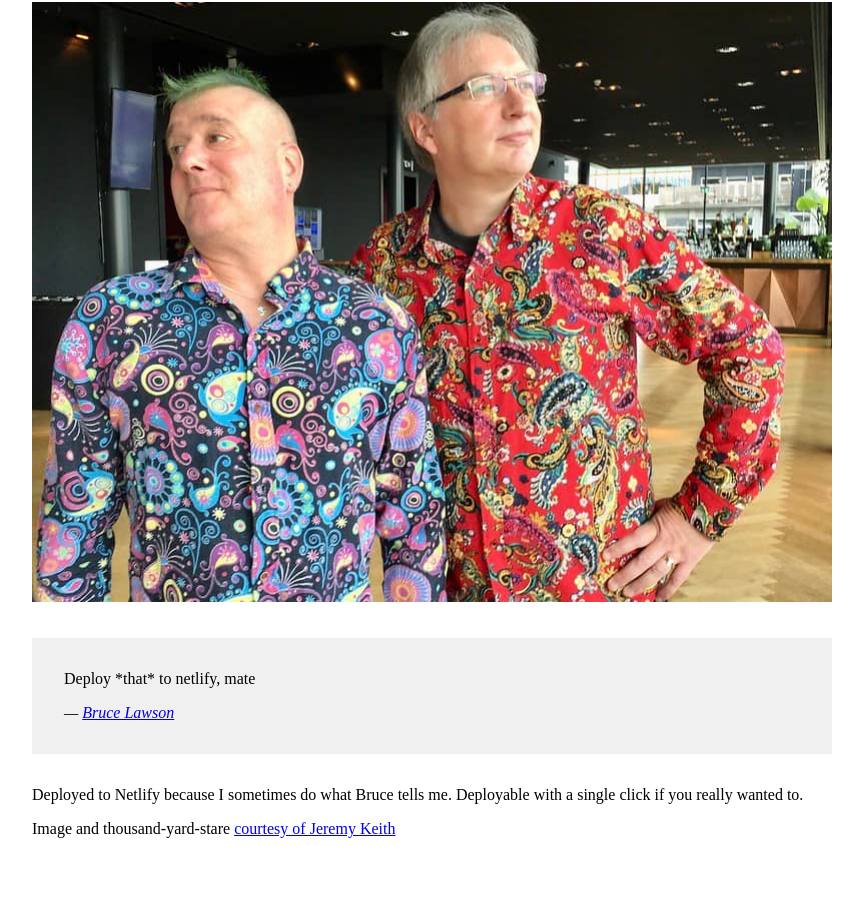
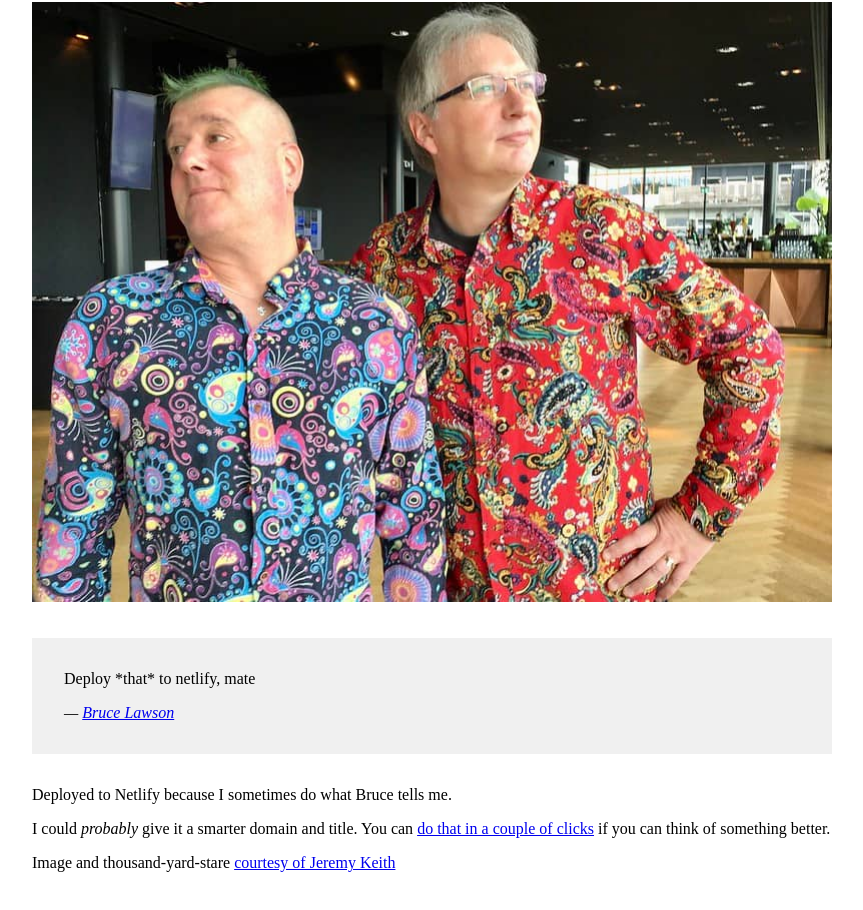
Before and after one commit to philhawksworth/shirts-against-image-compression, a plain HTML site: page index.html in a window 1280 px wide. Shown: the part 104-1014 px from the top of the page, without its empty margins (208-1071 px from the left). Before the commit the page ends 990 px from the top, so only its background shows below. Drawn offline with Linux system fonts and the light colour scheme.

Commit message:
added readme and invite for a caption comp!

```diff
--- a/index.html
+++ b/index.html
@@ -39,7 +39,10 @@
       <cite>— <a href="https://twitter.com/brucel/status/1178991264487936000" target="_blank" rel="noopener">Bruce Lawson</a></cite>
     </blockquote>
     <p>
-      Deployed to Netlify because I sometimes do what Bruce tells me. Deployable with a single click if you really wanted to.
+      Deployed to Netlify because I sometimes do what Bruce tells me.
+    </p>
+    <p>
+      I could <em>probably</em> give it a smarter domain and title. You can <a href="https://app.netlify.com/start/deploy?repository=https://github.com/philhawksworth/bruce-and-adactio-shirts">do that in a couple of clicks</a> if you can think of something better.
     </p>
     <p>
     Image and thousand-yard-stare <a href="https://flickr.com/photos/adactio/48825557321" target="_blank" rel="nooperner">courtesy of Jeremy Keith</a>
```
Also changed, not shown: 1 other file.
